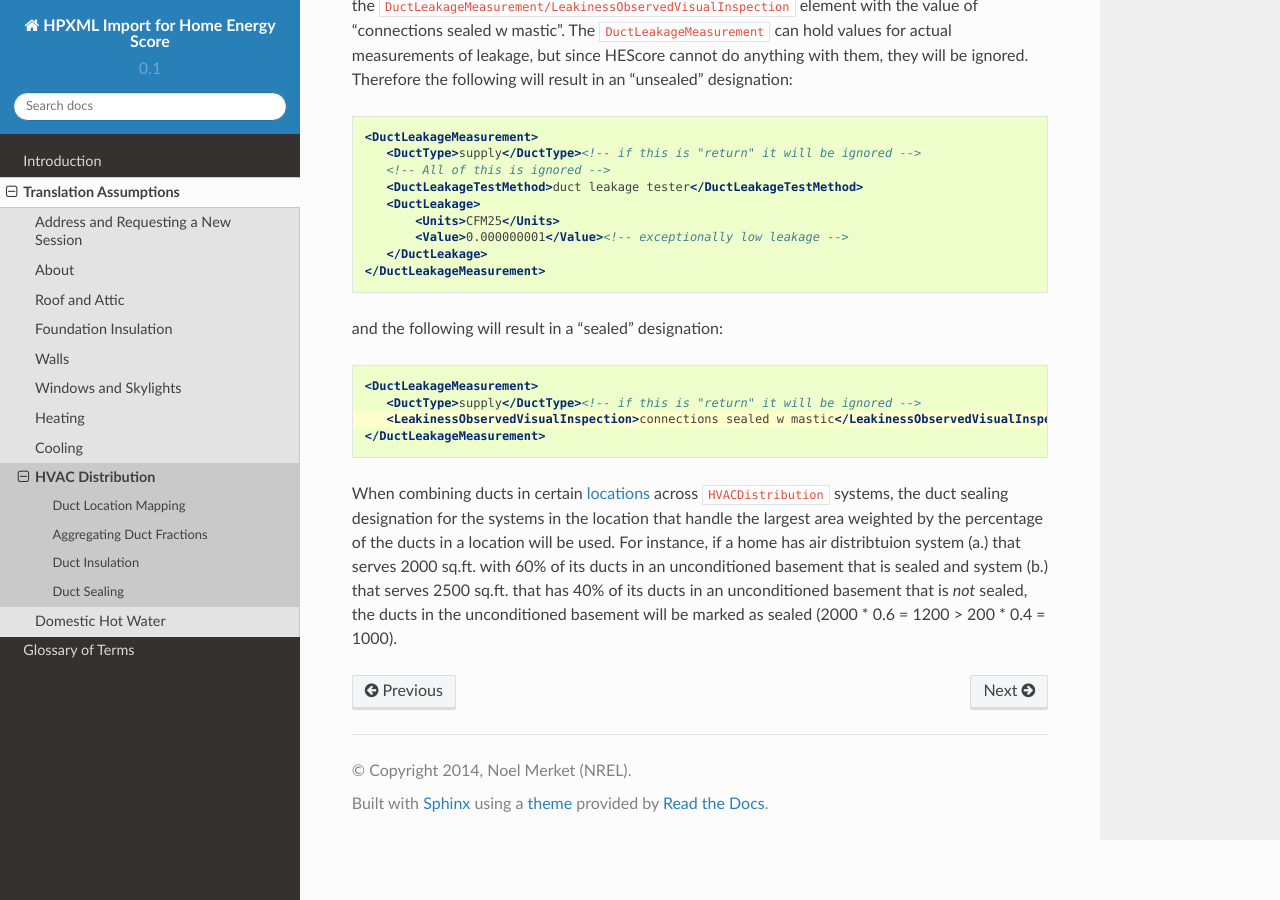
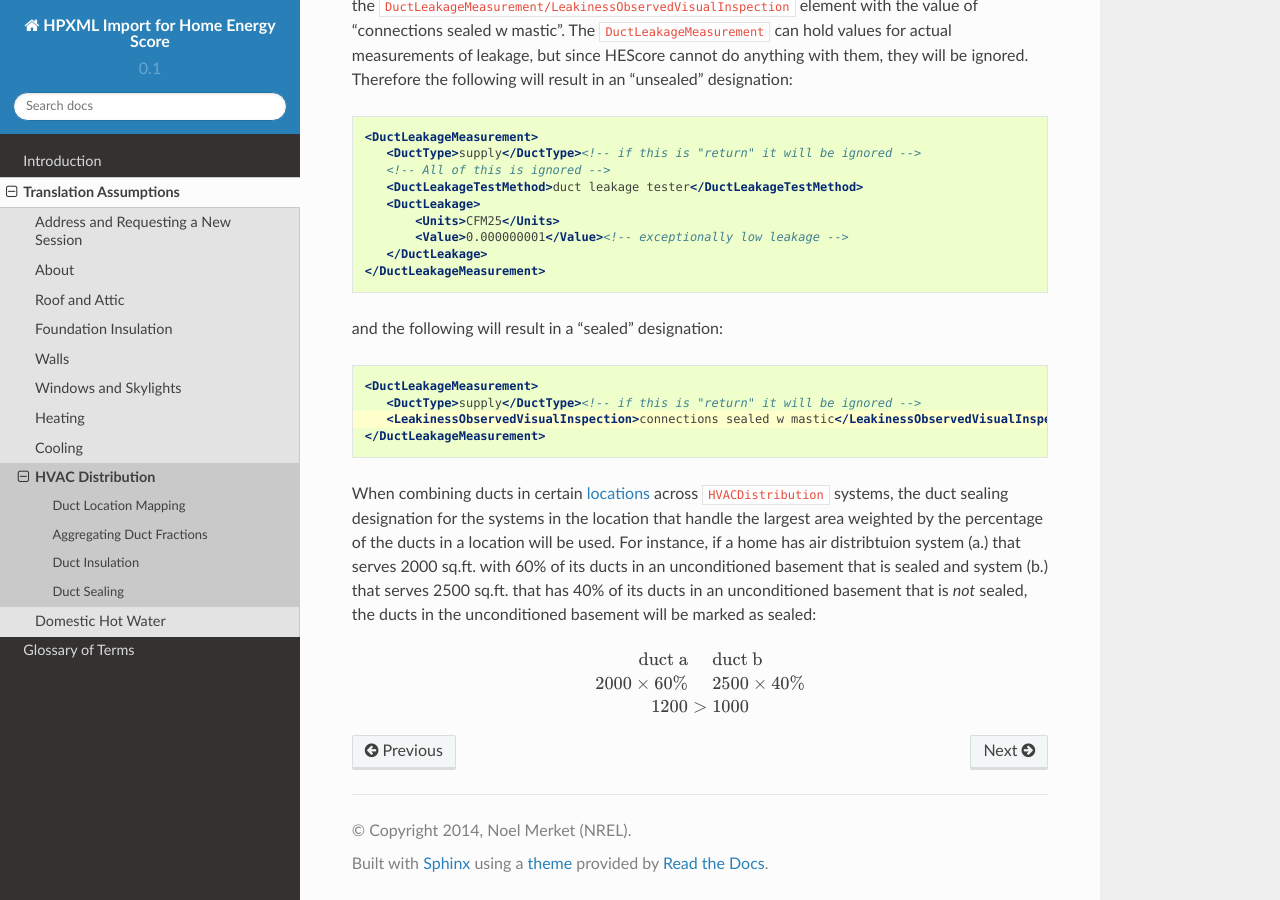
Before and after one commit to NREL/hescore-hpxml, a Sphinx documentation site: the page built from docs/source/translation/hvac_distribution.rst, in a window 1280 px wide and 900 px high, scrolled down 1837 px. Built offline with Sphinx 7.4.7 and the Read the Docs theme 2.0.0, drawn with Linux system fonts in a browser that asks for light colours; formulas are drawn with MathJax 3; some of the changed text lies outside the part shown.

Commit message:
Updating hvac_distribution documentation.

```diff
--- a/docs/source/translation/hvac_distribution.rst
+++ b/docs/source/translation/hvac_distribution.rst
@@ -111,5 +109,13 @@ ducts in a location will be used. For instance, if a home has air distribtuion
 system (a.) that serves 2000 sq.ft. with 60% of its ducts in an unconditioned
 basement that is sealed and system (b.) that serves 2500 sq.ft. that has 40% of
 its ducts in an unconditioned basement that is *not* sealed, the ducts in the
-unconditioned basement will be marked as sealed (2000 * 0.6 = 1200 > 200 * 0.4
-= 1000).
+unconditioned basement will be marked as sealed:
+
+.. math::
+   :nowrap:
+
+   \begin{eqnarray*}
+   \text{duct a} && \text{duct b} \\
+   2000 \times 60\% && 2500 \times 40\% \\
+   1200 &>& 1000
+   \end{eqnarray*}
```
Also changed, not shown: other parts of docs/source/translation/hvac_distribution.rst (+4 -6 lines).
